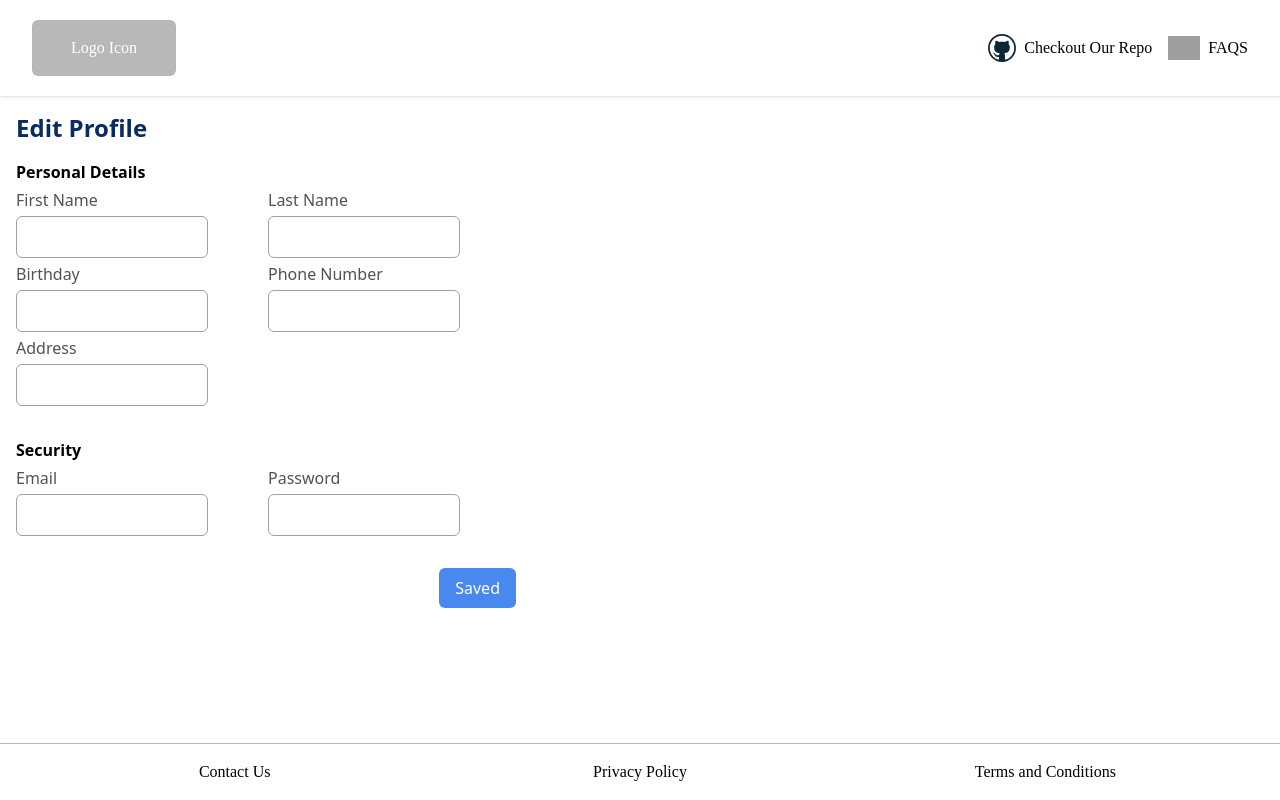
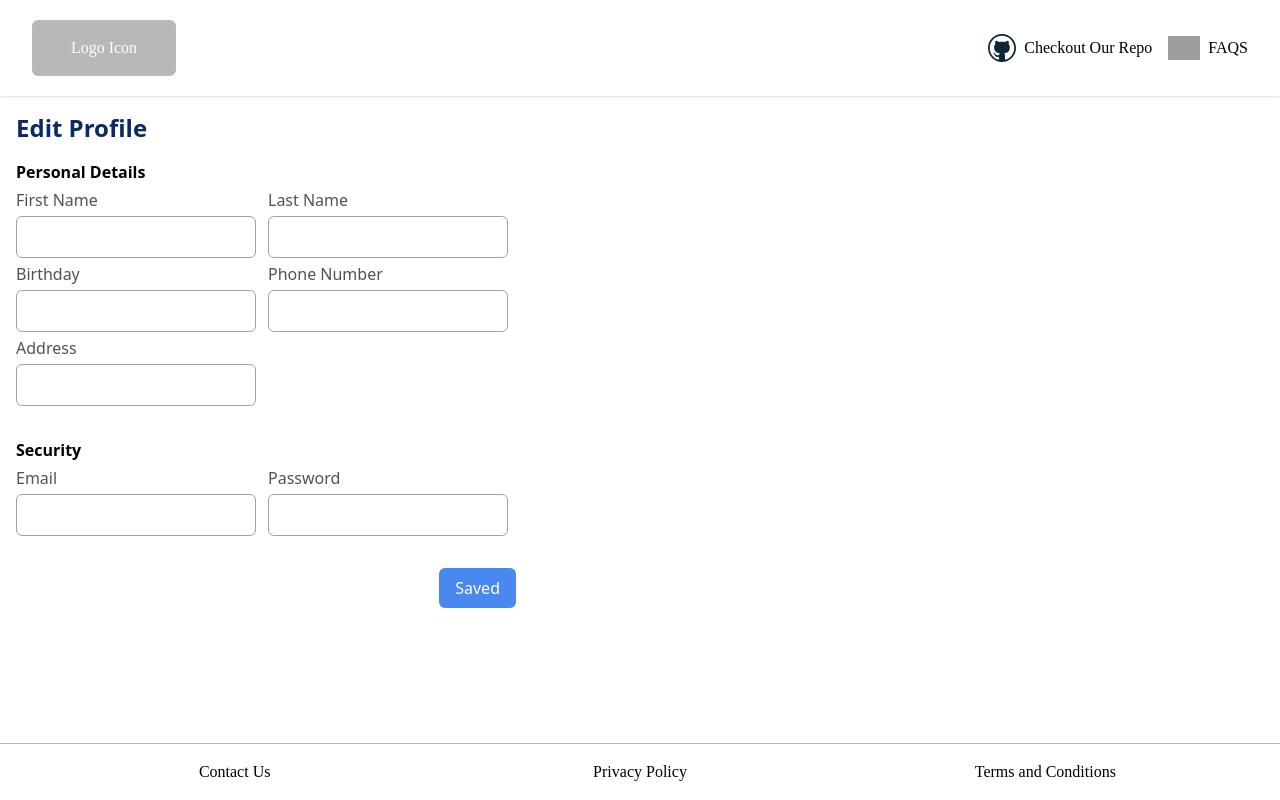
Before and after one commit to irel04/jci-n-web, a React (Vite) app: page /edit-profile/1 in a window 1280 px wide. Built offline with nearby package versions, Linux system fonts and the light colour scheme; grey boxes are pictures that could not be loaded.

Commit message:
fix: modify input component offsets

```diff
--- a/src/components/ui/Input.tsx
+++ b/src/components/ui/Input.tsx
@@ -7,7 +7,7 @@ type InputProps = InputHTMLAttributes<HTMLInputElement> & {
 
 const Input = ({ icon, label, ...props }: InputProps) => {
 	return (
-		<div className="flex flex-col max-w-48 text-neutral-400 gap-1 text-sm md:text-base">
+		<div className="flex flex-col max-w-60 text-neutral-400 gap-1 text-sm md:text-base ">
 			<label htmlFor={label} className="text-neutral-600">{label}</label>
 			<div className="border-neutral-400 border-[1px] rounded-md p-2">
 				<input id={label.toLowerCase()} {...props} className="focus:outline-none w-full" />
```
